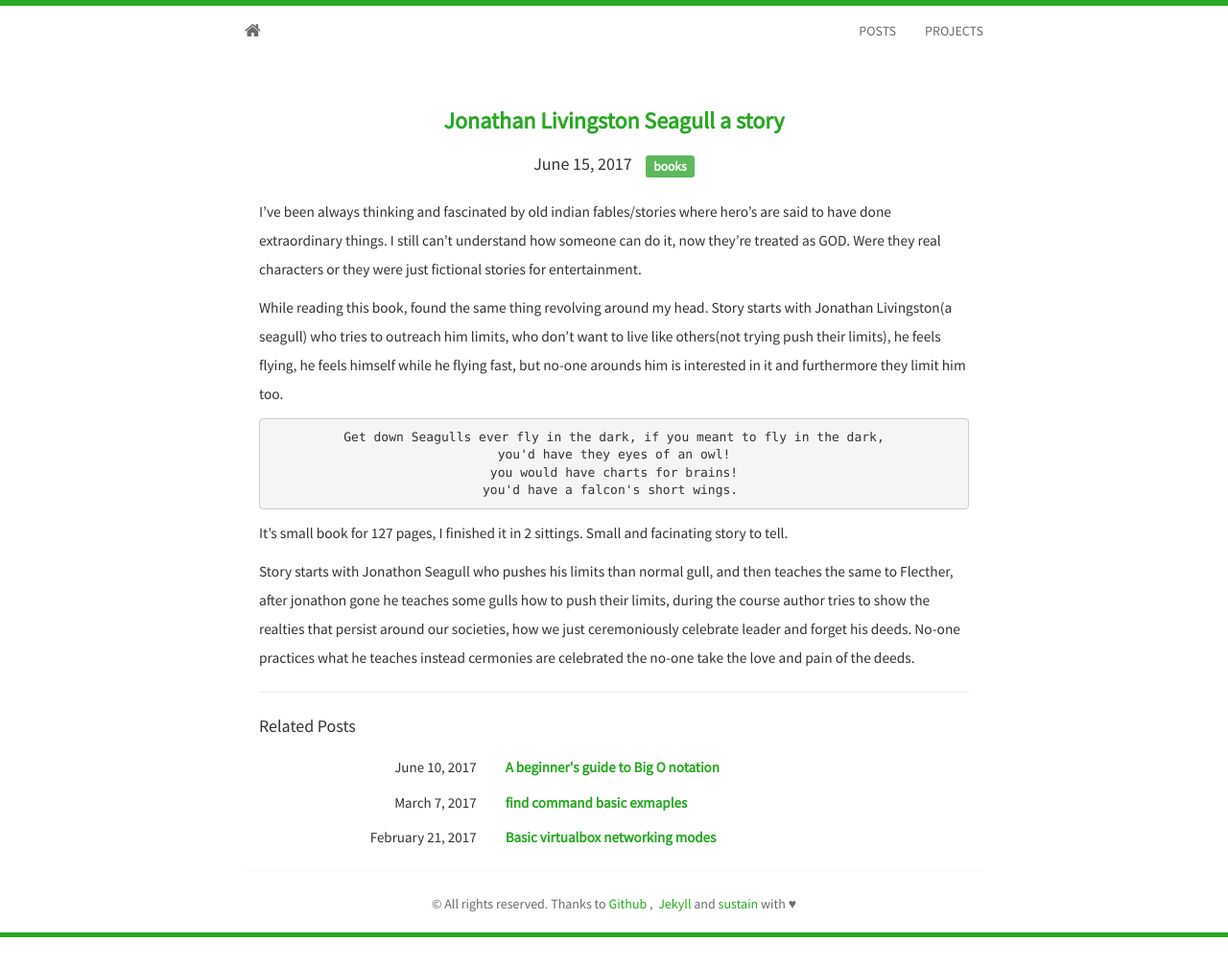
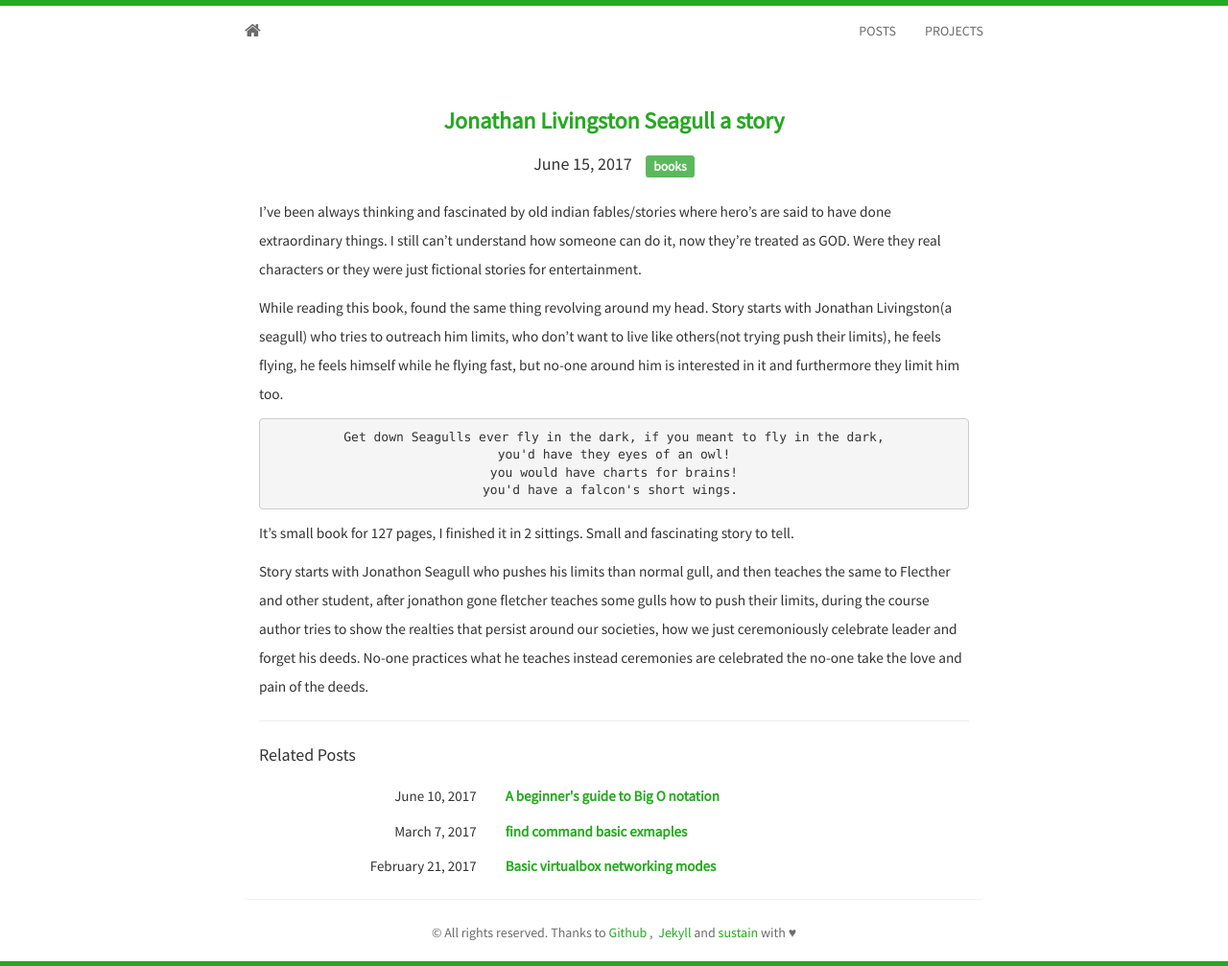
Before and after one commit to murarisumit/murarisumit.github.io, a Jekyll site: the page built from _posts/2017-06-15-Jonathan-Livingston-Seagull-a-story.md, in a window 1280 px wide. Shown: the whole page at 96% size. Built offline with Jekyll 4.4.1, drawn with Linux system fonts in a browser that asks for light colours; nearby versions of some CDN libraries; before the commit the page ends 977 px from its top, so only the background shows below that.

Commit message:
Update typos
Signed-off-by: Sumit Murari <sumit.murari@fireeye.com>

```diff
--- a/_posts/2017-06-15-Jonathan-Livingston-Seagull-a-story.md
+++ b/_posts/2017-06-15-Jonathan-Livingston-Seagull-a-story.md
@@ -11,17 +11,17 @@ extraordinary things. I still can't understand how someone can do it, now they'r
 characters or they were just fictional stories for entertainment.
 
 
-While reading this book, found the same thing revolving around my head. Story starts with Jonathan Livingston(a seagull) who tries to outreach him limits, who don't want to live like others(not trying push their limits), he feels flying, he feels himself while he flying fast, but no-one arounds him is interested in it and furthermore they limit him too.
+While reading this book, found the same thing revolving around my head. Story starts with Jonathan Livingston(a seagull) who tries to outreach him limits, who don't want to live like others(not trying push their limits), he feels flying, he feels himself while he flying fast, but no-one around him is interested in it and furthermore they limit him too.
 
 <center> <pre>Get down Seagulls ever fly in the dark, if you meant to fly in the dark,
 you'd have they eyes of an owl!
 you would have charts for brains!
 you'd have a falcon's short wings. </pre> </center>
 
-It's small book for 127 pages, I finished it in 2 sittings. Small and facinating story to tell.
+It's small book for 127 pages, I finished it in 2 sittings. Small and fascinating story to tell.
 
 Story starts with Jonathon Seagull who pushes his limits than normal gull, and then teaches the same to
-Flecther, after jonathon gone he teaches some gulls how to push their limits, during the course author tries to
+Flecther and other student, after jonathon gone fletcher teaches some gulls how to push their limits, during the course author tries to
 show the realties that persist around our societies, how we just ceremoniously celebrate leader and forget his
-deeds. No-one practices what he teaches instead cermonies are celebrated the no-one take the love and pain of the
+deeds. No-one practices what he teaches instead ceremonies are celebrated the no-one take the love and pain of the
 deeds.
```
